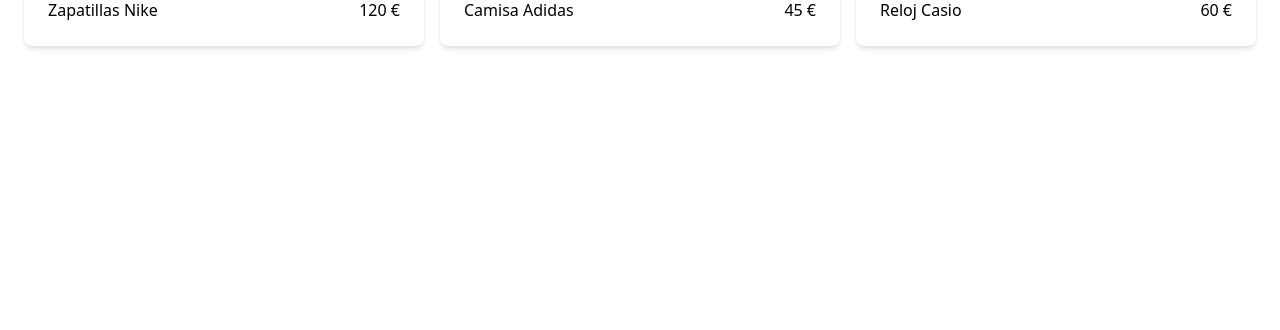
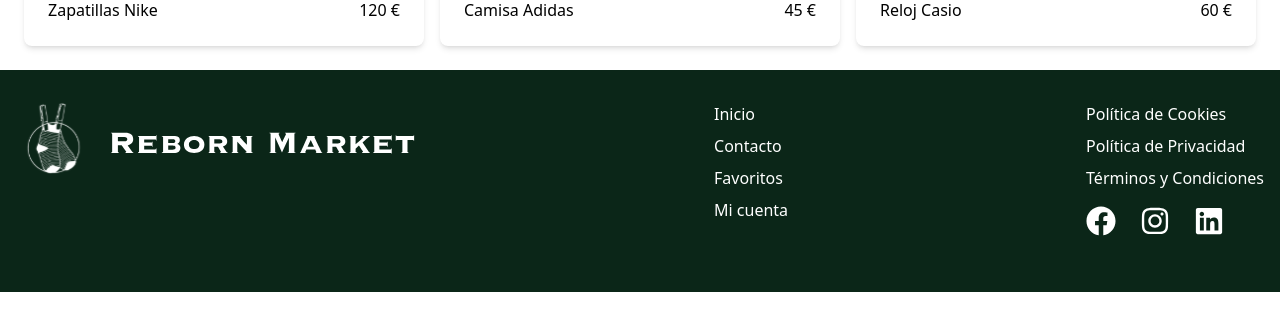
Before and after one commit to HackSisters/reborn-market-front, a React (Vite) app: page / in a window 1280 px wide. Shown: the part 362-692 px from the top of the page. Built offline with nearby package versions, Linux system fonts and the light colour scheme; a web font is replaced by a local one.

Commit message:
created footer

```diff
--- a/package.json
+++ b/package.json
@@ -16,6 +16,7 @@
     "react": "^19.0.0",
     "react-dom": "^19.0.0",
     "react-hook-form": "^7.54.2",
+    "react-icons": "^5.5.0",
     "react-router-dom": "^7.4.0",
     "tailwindcss": "^4.0.14"
   },
--- /dev/null
+++ b/src/components/layouts/Footer.jsx
@@ -0,0 +1,50 @@
+import React from 'react';
+import { FaFacebook, FaInstagram, FaLinkedin } from 'react-icons/fa';
+import logo from '../../assets/images/logo-light-full.svg';
+
+const Footer = () => {
+  return (
+    <footer className="bg-[#0B2618] py-8 w-full">
+      <div className="flex flex-wrap items-start justify-between text-white max-w-screen-xl mx-auto px-4">
+
+        <div className="footer-logo mb-6 justify-center">
+          <img src={logo} alt="Reborn Market Logo" className="footer-logo-img max-w-[400px]" />
+        </div>
+
+
+        <div className="footer-links mb-6">
+          <ul className="space-y-2">
+            <li><a href="#inicio" className="hover:underline">Inicio</a></li>
+            <li><a href="#contacto" className="hover:underline">Contacto</a></li>
+            <li><a href="#favoritos" className="hover:underline">Favoritos</a></li>
+            <li><a href="#mi-cuenta" className="hover:underline">Mi cuenta</a></li>
+          </ul>
+        </div>
+
+
+        <div className="footer-links mb-6">
+          <ul className="space-y-2">
+            <li><a href="#politica-cookies" className="hover:underline">Política de Cookies</a></li>
+            <li><a href="#politica-privacidad" className="hover:underline">Política de Privacidad</a></li>
+            <li><a href="#terminos-condiciones" className="hover:underline">Términos y Condiciones</a></li>
+          </ul>
+
+          {/* Социальные сети */}
+          <div className="social-media mt-4 flex space-x-6">
+            <a href="https://www.facebook.com" target="_blank" rel="noopener noreferrer">
+              <FaFacebook size={30} />
+            </a>
+            <a href="https://www.instagram.com" target="_blank" rel="noopener noreferrer">
+              <FaInstagram size={30} />
+            </a>
+            <a href="https://www.linkedin.com" target="_blank" rel="noopener noreferrer">
+              <FaLinkedin size={30} />
+            </a>
+          </div>
+        </div>
+      </div>
+    </footer>
+  );
+};
+
+export default Footer;
--- a/src/pages/Home.jsx
+++ b/src/pages/Home.jsx
@@ -1,6 +1,7 @@
 import { Link } from "react-router-dom";
 import ProductCard from "../components/products/ProductCard";
 import Header from "../components/layouts/Header";
+import Footer from "../components/layouts/Footer";
 
 const products = [
     {
@@ -42,6 +43,7 @@ const Home = () => {
             </Link>
           ))}
         </div>
+        <Footer/>
         </>
       );
 };
```
Also changed, not shown: src/assets/images/logo-light-full.svg (added).
